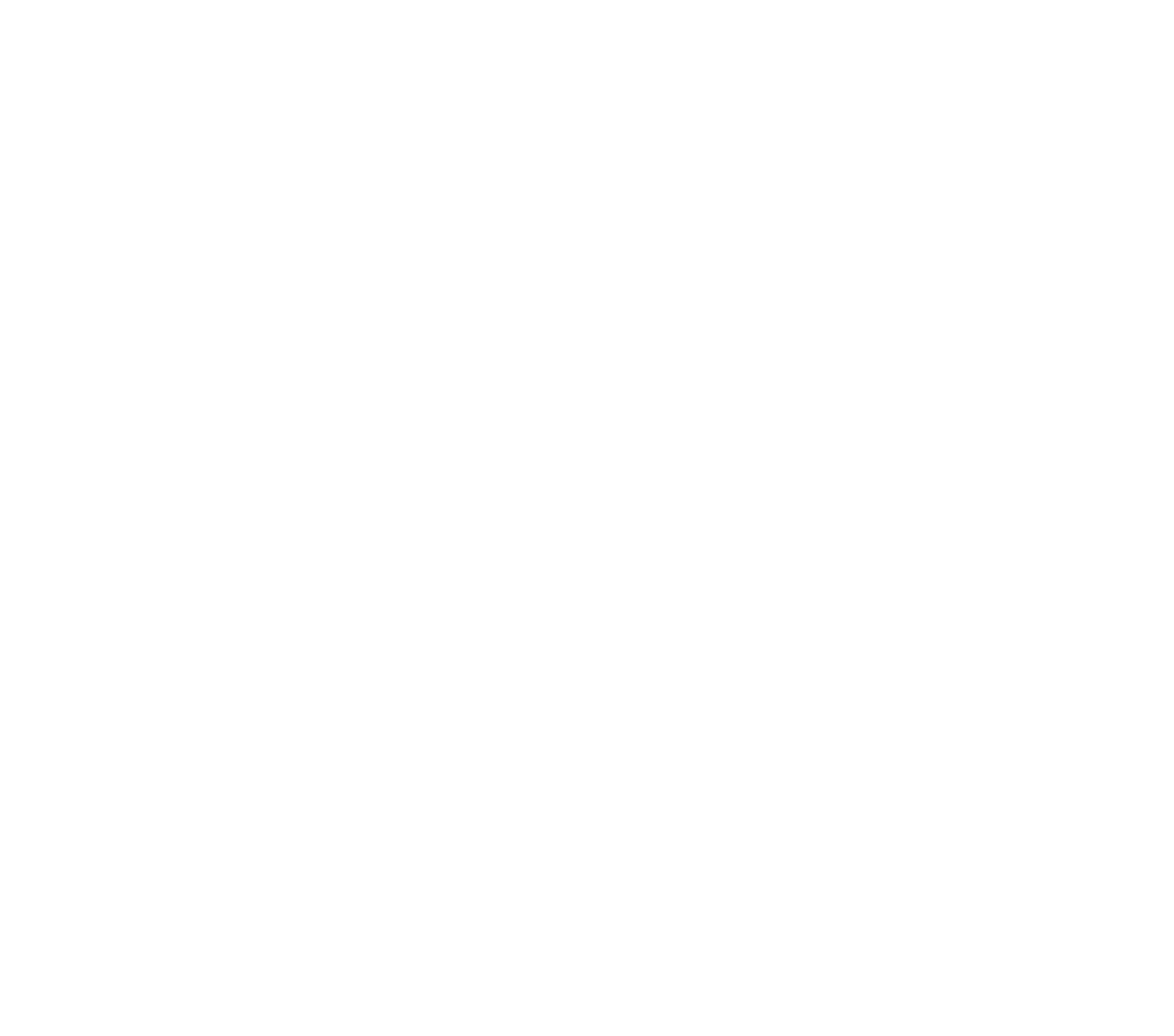
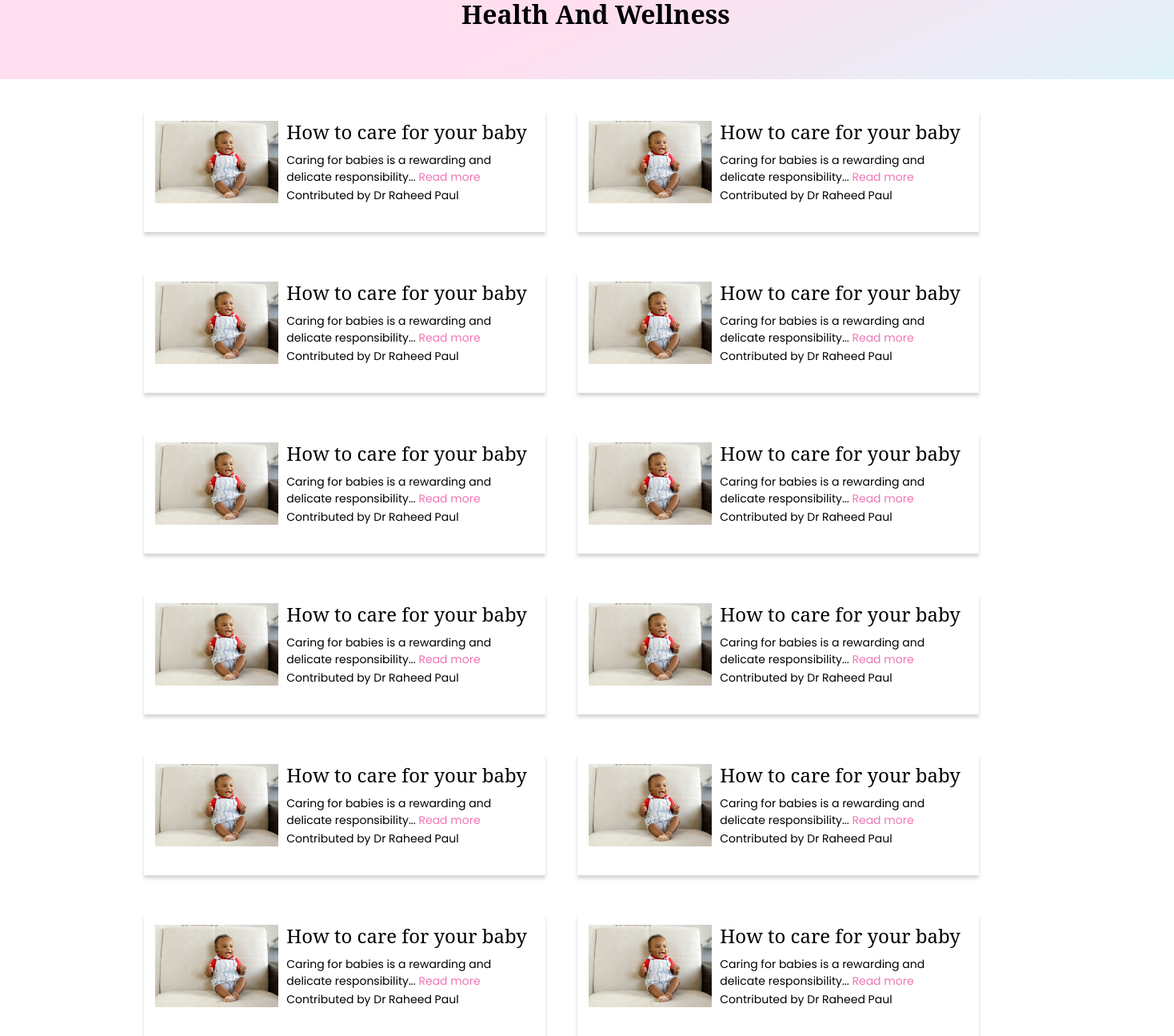
Before and after one commit to Yemisi1999/ProTech-, a React (Create React App) app: page /health-and-wellness in a window 1280 px wide. Shown: the part 188-1483 px from the top of the page at 80% size, 1468 px wide, since content can reach past the window. Before the commit the page ends 800 px from the top, so only its background shows below. Built offline with nearby package versions, Linux system fonts and the light colour scheme.

Commit message:
changes to health and wellness UI

```diff
--- a/src/pages/healthandwellness/HealthAndWellness.jsx
+++ b/src/pages/healthandwellness/HealthAndWellness.jsx
@@ -1,11 +1,197 @@
 import React from "react";
 import Topbar from "../../components/navbar/Topbar";
+import style from "../../pages/healthandwellness/healthandwellness.module.css";
+import baby from "../../assets/baby.jpg";
 
 const HealthAndWellness = () => {
   return (
     <>
       <Topbar />
-      <div className="px-[10px] py-[10px] lg:px-[80px] ">Health And Wellness Page</div>
+      <div className={style.banner}>
+        <h1 className={style.title}>Health And Wellness </h1>
+      </div>
+      <div className={style.main}>
+        <div className={style.articlebody}>
+          <div className={style.articleimg}>
+            <img src={baby} alt="" />
+          </div>
+          <div className={style.articlecontent}>
+            <h4>How to care for your baby</h4>
+            <p>
+              {" "}
+              Caring for babies is a rewarding and delicate responsibility...{" "}
+              <a>Read more</a>
+            </p>
+
+            <span>Contributed by Dr Raheed Paul</span>
+          </div>
+        </div>
+        <div className={style.articlebody}>
+          <div className={style.articleimg}>
+            <img src={baby} alt="" />
+          </div>
+          <div className={style.articlecontent}>
+            <h4>How to care for your baby</h4>
+            <p>
+              {" "}
+              Caring for babies is a rewarding and delicate responsibility...{" "}
+              <a>Read more</a>
+            </p>
+
+            <span>Contributed by Dr Raheed Paul</span>
+          </div>
+        </div>
+        <div className={style.articlebody}>
+          <div className={style.articleimg}>
+            <img src={baby} alt="" />
+          </div>
+          <div className={style.articlecontent}>
+            <h4>How to care for your baby</h4>
+            <p>
+              {" "}
+              Caring for babies is a rewarding and delicate responsibility...{" "}
+              <a>Read more</a>
+            </p>
+
+            <span>Contributed by Dr Raheed Paul</span>
+          </div>
+        </div>
+        <div className={style.articlebody}>
+          <div className={style.articleimg}>
+            <img src={baby} alt="" />
+          </div>
+          <div className={style.articlecontent}>
+            <h4>How to care for your baby</h4>
+            <p>
+              {" "}
+              Caring for babies is a rewarding and delicate responsibility...{" "}
+              <a>Read more</a>
+            </p>
+
+            <span>Contributed by Dr Raheed Paul</span>
+          </div>
+        </div>
+        <div className={style.articlebody}>
+          <div className={style.articleimg}>
+            <img src={baby} alt="" />
+          </div>
+          <div className={style.articlecontent}>
+            <h4>How to care for your baby</h4>
+            <p>
+              {" "}
+              Caring for babies is a rewarding and delicate responsibility...{" "}
+              <a>Read more</a>
+            </p>
+
+            <span>Contributed by Dr Raheed Paul</span>
+          </div>
+        </div>
+        <div className={style.articlebody}>
+          <div className={style.articleimg}>
+            <img src={baby} alt="" />
+          </div>
+          <div className={style.articlecontent}>
+            <h4>How to care for your baby</h4>
+            <p>
+              {" "}
+              Caring for babies is a rewarding and delicate responsibility...{" "}
+              <a>Read more</a>
+            </p>
+
+            <span>Contributed by Dr Raheed Paul</span>
+          </div>
+        </div>
+        <div className={style.articlebody}>
+          <div className={style.articleimg}>
+            <img src={baby} alt="" />
+          </div>
+          <div className={style.articlecontent}>
+            <h4>How to care for your baby</h4>
+            <p>
+              {" "}
+              Caring for babies is a rewarding and delicate responsibility...{" "}
+              <a>Read more</a>
+            </p>
+
+            <span>Contributed by Dr Raheed Paul</span>
+          </div>
+        </div>
+        <div className={style.articlebody}>
+          <div className={style.articleimg}>
+            <img src={baby} alt="" />
+          </div>
+          <div className={style.articlecontent}>
+            <h4>How to care for your baby</h4>
+            <p>
+              {" "}
+              Caring for babies is a rewarding and delicate responsibility...{" "}
+              <a>Read more</a>
+            </p>
+
+            <span>Contributed by Dr Raheed Paul</span>
+          </div>
+        </div>
+        <div className={style.articlebody}>
+          <div className={style.articleimg}>
+            <img src={baby} alt="" />
+          </div>
+          <div className={style.articlecontent}>
+            <h4>How to care for your baby</h4>
+            <p>
+              {" "}
+              Caring for babies is a rewarding and delicate responsibility...{" "}
+              <a>Read more</a>
+            </p>
+
+            <span>Contributed by Dr Raheed Paul</span>
+          </div>
+        </div>
+        <div className={style.articlebody}>
+          <div className={style.articleimg}>
+            <img src={baby} alt="" />
+          </div>
+          <div className={style.articlecontent}>
+            <h4>How to care for your baby</h4>
+            <p>
+              {" "}
+              Caring for babies is a rewarding and delicate responsibility...{" "}
+              <a>Read more</a>
+            </p>
+
+            <span>Contributed by Dr Raheed Paul</span>
+          </div>
+        </div>
+        <div className={style.articlebody}>
+          <div className={style.articleimg}>
+            <img src={baby} alt="" />
+          </div>
+          <div className={style.articlecontent}>
+            <h4>How to care for your baby</h4>
+            <p>
+              {" "}
+              Caring for babies is a rewarding and delicate responsibility...{" "}
+              <a>Read more</a>
+            </p>
+
+            <span>Contributed by Dr Raheed Paul</span>
+          </div>
+        </div>
+        <div className={style.articlebody}>
+          <div className={style.articleimg}>
+            <img src={baby} alt="" />
+          </div>
+          <div className={style.articlecontent}>
+            <h4>How to care for your baby</h4>
+            <p>
+              {" "}
+              Caring for babies is a rewarding and delicate responsibility...{" "}
+              <a>Read more</a>
+            </p>
+
+            <span>Contributed by Dr Raheed Paul</span>
+          </div>
+        </div>
+      </div>
     </>
   );
 };
--- /dev/null
+++ b/src/pages/healthandwellness/healthandwellness.module.css
@@ -0,0 +1,65 @@
+.banner {
+  margin: auto;
+  width: 1468px;
+  height: 140px;
+  padding: 40px 528px 40px 577px;
+  gap: 0px;
+  opacity: 0px;
+
+  background: linear-gradient(155.72deg, #ffdeef 48%, #dff3fa 100%);
+}
+.title {
+  font-style: MH/Heading/5;
+  font-family: Noto Serif;
+  font-size: 32px;
+  font-weight: 600;
+  line-height: 38.4px;
+  text-align: left;
+}
+.main {
+  display: grid;
+  grid-template-columns: 502px 502px;
+  gap: 40px;
+  opacity: 0px;
+  margin-top: 30px;
+  margin-left: 180px;
+  margin-right: 50px;
+}
+.articlebody {
+  margin-top: 10px;
+  box-shadow: 0px 4px 4px 0px #5b5b5b40;
+  width: 502px;
+  height: 151px;
+  padding: 12px 14px 12px 14px;
+  gap: 10px;
+  display: flex;
+}
+.articleimg {
+}
+.articleimg img {
+  width: 250px;
+  object-fit: contain;
+}
+.articlecontent {
+  padding-bottom: 0%;
+  box-sizing: border-box;
+  height: 135px;
+}
+.articlecontent h4 {
+  font-family: Noto Serif;
+  font-size: 24px;
+  font-weight: 500;
+  line-height: 28.8px;
+  text-align: left;
+  margin-bottom: 10px;
+}
+.articlecontent a {
+  color: #ee76b4;
+  cursor: pointer;
+}
+.articlecontent p,
+span {
+  text-align: left;
+  font-size: 14px;
+  margin-top: 0px;
+}
```
Also changed, not shown: src/assets/baby.jpg (added).
